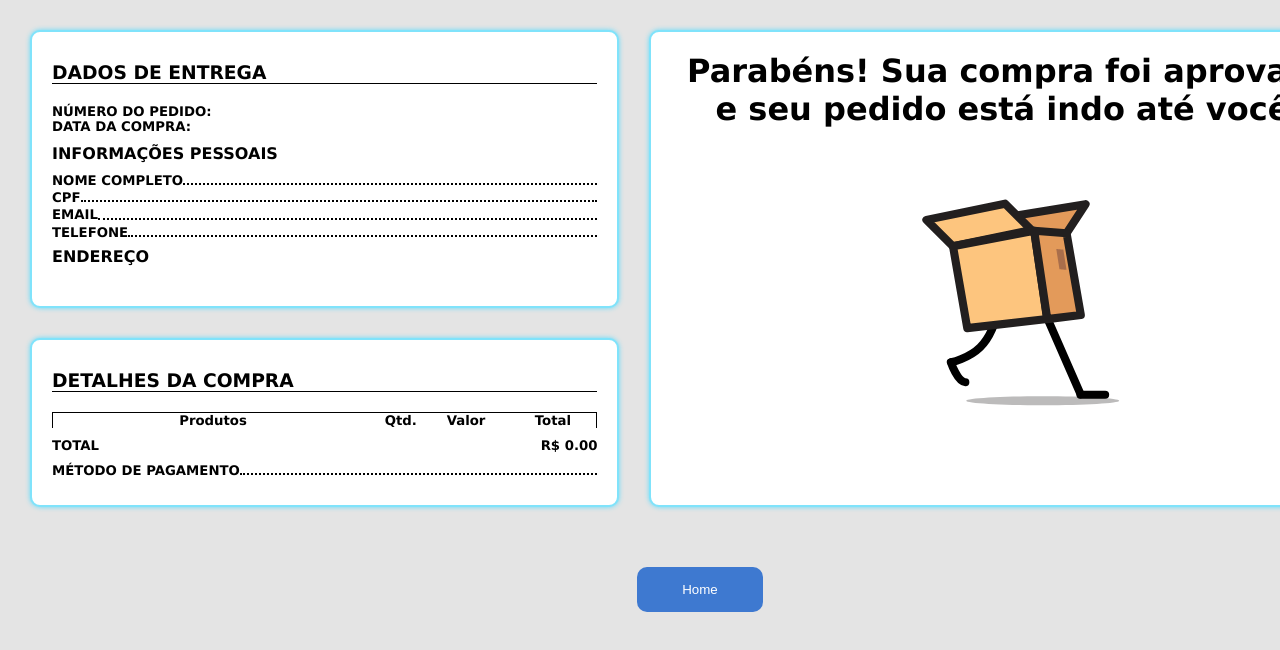
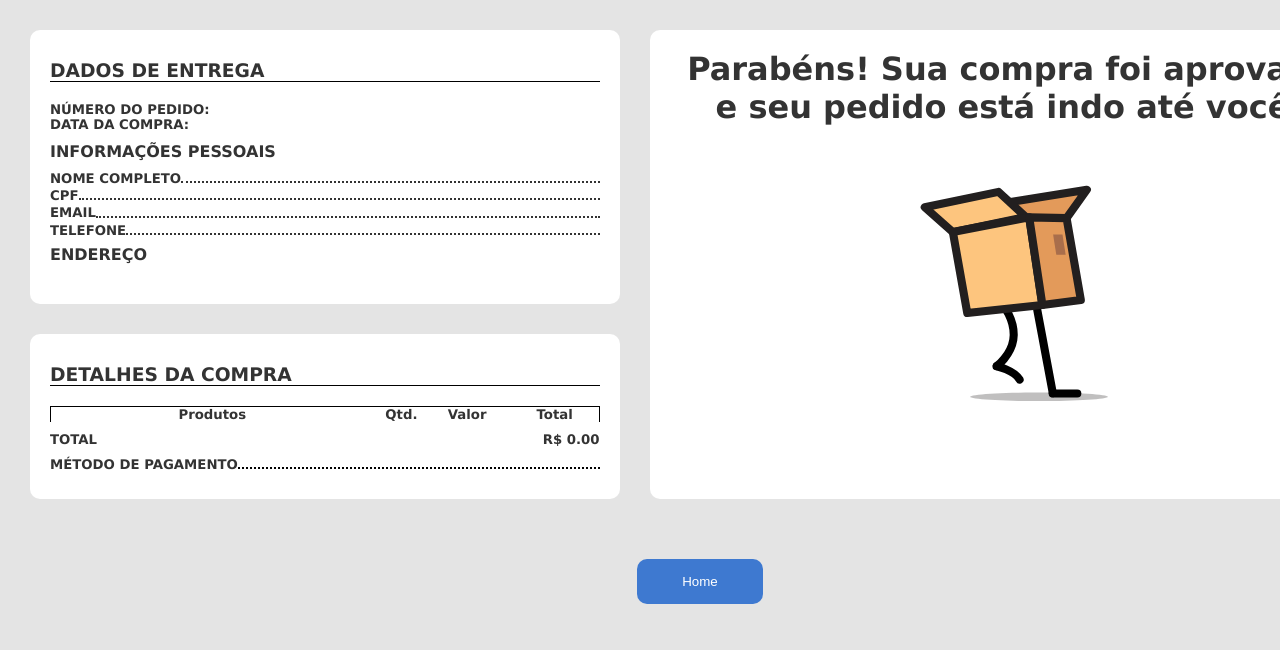
Before and after one commit to laurenzdpinder/react-store, a React (Create React App) app: page /ordershipped in a window 1280 px wide. Shown: the top 650 px of the page. Built offline with nearby package versions, Linux system fonts and the light colour scheme.

Commit message:
style: update colors

```diff
--- a/src/assets/css/Cart.css
+++ b/src/assets/css/Cart.css
@@ -104,12 +104,13 @@
 }
 
 .cart-product-subtotal-original-price h5:nth-child(2) {
-  color: rgb(102, 102, 102, 0.5);;
+  color: rgb(102, 102, 102, 0.5);
   height: 100%;
   text-decoration: line-through;
 }
 
 .cart-product-subtotal-price {
+  color: rgb(51, 51, 51);
   font-size: 22px;
   text-align: right;
 }
@@ -125,7 +126,6 @@
   border-radius: 10px;
   display: flex;
   flex-direction: column;
-  /* height: 350px; */
   height: 170px;
   padding: 20px 15px;
   width: 250px;
@@ -138,7 +138,6 @@
 }
 
 .order-summary-price {
-  /* margin: 30px 5px; */
   margin: 0 5px 10px 5px;
 }
 
@@ -150,10 +149,12 @@
 
 .order-summary-price h3:first-child {
   border-bottom: 1px solid black;
+  color: rgb(51, 51, 51);
   margin-bottom: 7px;
 }
 
 .order-summary-price h3:last-child {
+  color: rgb(51, 51, 51);
   font-size: 22px;
 }
 
@@ -181,5 +182,6 @@
 .empty-cart h2 {
   background-color: rgba(255, 255, 255);
   border-radius: 10px;
+  color: rgb(51, 51, 51);
   padding: 30px;
 }
--- a/src/assets/css/OrderShipped.css
+++ b/src/assets/css/OrderShipped.css
@@ -1,3 +1,7 @@
+.order-shipped-loading {
+  height: 140px;
+}
+
 .order-shipped {
   display: flex;
   justify-content: center;
@@ -11,6 +15,7 @@
 
 .order h3 {
   border-bottom: 1px solid black;
+  color: rgb(51, 51, 51);
   margin-bottom: 20px;
 }
 
@@ -24,14 +29,14 @@
 
 .delivery-data {
   background-color: rgb(255, 255, 255);
-  border: 2px solid rgba(97, 220, 251, 0.8);
-  box-shadow: 0px 0px 5px rgb(97, 219, 251);
   border-radius: 10px;
+  color: rgb(51, 51, 51);
   margin-bottom: 30px;
   padding: 30px 20px;
 }
 
 .delivery-data h4 {
+  color: rgb(51, 51, 51);
   margin: 10px 0;
 }
 
@@ -41,6 +46,7 @@
 }
 
 .personal-info h5 {
+  color: rgb(51, 51, 51);
   white-space: nowrap;
   margin-bottom: -2.8px;
 }
@@ -50,13 +56,12 @@
 }
 
 .address h5 {
+  color: rgb(51, 51, 51);
   margin-top: 5px;
 }
 
 .purchcase-details {
   background-color: rgb(255, 255, 255);
-  border: 2px solid rgba(97, 220, 251, 0.8);
-  box-shadow: 0px 0px 5px rgb(97, 219, 251);
   border-radius: 10px;
   padding: 30px 20px;
 }
@@ -64,6 +69,7 @@
 .purchcase-details-title {
   border: 1px solid black;
   border-bottom: 0;
+  color: rgb(51, 51, 51);
   display: flex;
   text-align: center;
 }
@@ -83,6 +89,7 @@
 
 .order-shipped-product {
   align-items: center;
+  color: rgb(51, 51, 51);
   border: 1px solid black;
   display: flex;
 }
@@ -115,6 +122,7 @@
 }
 
 .order-shipped-product-total {
+  color: rgb(51, 51, 51);
   display: flex;
   justify-content: space-between;
   margin: 10px 0;
@@ -126,6 +134,7 @@
 }
 
 .order-shipped-payment h5 {
+  color: rgb(51, 51, 51);
   margin-bottom: -2.8px;
 }
 
@@ -133,14 +142,13 @@
   align-items: center;
   background-color: rgb(255, 255, 255);
   border-radius: 10px;
-  border: 2px solid rgba(97, 220, 251, 0.8);
-  box-shadow: 0px 0px 5px rgb(97, 219, 251);
   display: flex;
   flex-direction: column;
   width: 55%;
 }
 
 .lottie-title {
+  color: rgb(51, 51, 51);
   text-align: center;
   margin: 20px;
   width: 650px;
@@ -177,9 +185,3 @@
   background-color: rgb(45, 102, 188);
   transition: 0.2s;
 }
-
-/* .order-shipped-person h4:nth-child(n + 2) {
-  border: 1px solid blue;
-  font-size: 13px;
-  margin: 15px 0;
-} */
--- a/src/assets/css/ProductCard.css
+++ b/src/assets/css/ProductCard.css
@@ -21,8 +21,6 @@
 .product-card:hover {
   box-shadow: 0 0 20px rgb(97, 219, 251);
   outline: 2px solid rgb(97, 219, 251, 07);
-  /* box-shadow: 0 0 20px rgb(62, 121, 208);
-  outline: 2px solid rgba(62, 120, 208, 0.7); */
   transform: scale(1.025);
   transition: 0.2s;
 }
--- a/src/assets/css/Purchcase.css
+++ b/src/assets/css/Purchcase.css
@@ -14,14 +14,15 @@
   color: rgb(97, 219, 251);
 }
 
-
 .purchcase-container-titles {
+  color: rgb(51, 51, 51);
   margin-bottom: 40px;
 }
 
 .products-review {
   border-radius: 10px;
   background-color: rgba(255, 255, 255);
+  color: rgb(68, 68, 68);
   margin: 20px 30px;
   padding: 30px 20px
 }
@@ -45,6 +46,7 @@
 
 .product-review-title {
   align-items: center;
+  color: rgb(68, 68, 68);
   display: flex;
   text-align: justify;
   width: 450px;
@@ -75,6 +77,7 @@
 }
 
 .product-review-total {
+  color: rgb(51, 51, 51);
   margin-top: 40px;
 }
 
@@ -83,12 +86,6 @@
   border-radius: 10px;
   margin: 20px 30px;
   padding: 30px 20px 0 20px;
-}
-
-.buyer-info-inputs {
-  /* border: 1px solid black; */
-  /* display: flex; */
-  /* flex-direction: column; */
 }
 
 .buyer-info-inputs input {
--- a/src/pages/OrderShipped.js
+++ b/src/pages/OrderShipped.js
@@ -15,7 +15,6 @@ function OrderShipped() {
   const [loading, setLoading] = useState(true);
   const [products, setProducts] = useState([]);
   const [speed, setSpeed] = useState(1.5);
-  const [profile, setProfile] = useState('');
 
   const { setProductsQuantity } = useContext(MyContext);
 
@@ -34,22 +33,12 @@ function OrderShipped() {
         getBuyerInfo(), getProductsCart(), getUsername(),
       ]);
 
-      // setTimeout(() => setLoading(false), 1000);
       setBuyer(buyerInfo);
       setProducts(productsCart);
-      setProfile(user);
-      setLoading(false);
+      setTimeout(() => setLoading(false), 1000);
     };
     retrieverOrderInfo();
   }, []);
-
-  // console.log(profile);
-
-  // useEffect(() => {
-  //   if (profile.length > 0) {
-  //     console.log(profile[0].username);
-  //   }
-  // }, [profile]);
 
   const checkComplement = () => {
     if (complement) {
@@ -69,8 +58,14 @@ function OrderShipped() {
     <div>
       {
       loading
-        ? <Loading />
+        ? (
+          <>
+            <div className="order-shipped-loading" />
+            <Loading />
+          </>
+        )
         : (
+          <>
             <div className="order-shipped">
               <div className="order">
                 <div className="delivery-data">
@@ -231,8 +226,7 @@ function OrderShipped() {
 
               </div>
             </div>
-        )
-      }
+
             <div className="order-shipped-btn">
               <button
                 onClick={handleBtnOnCLick}
@@ -241,7 +235,9 @@ function OrderShipped() {
                 Home
               </button>
             </div>
-
+          </>
+        )
+      }
     </div>
   );
 }
```
Lines whose indentation alone changed are shown as unchanged.
